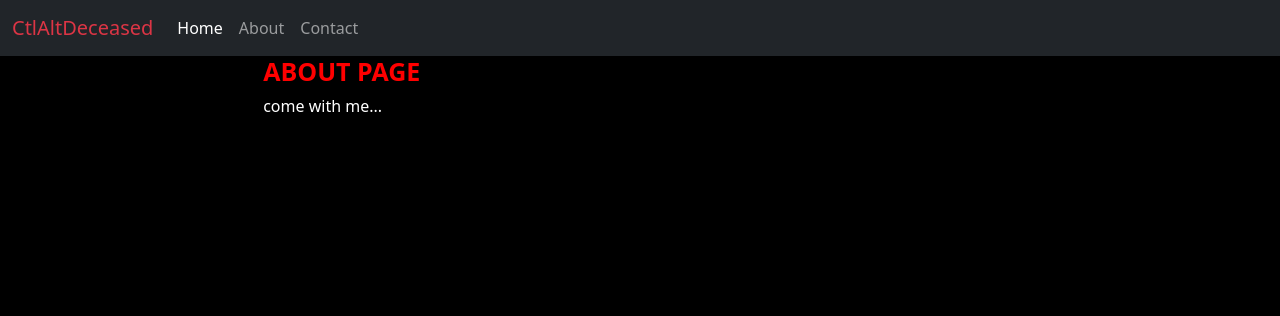
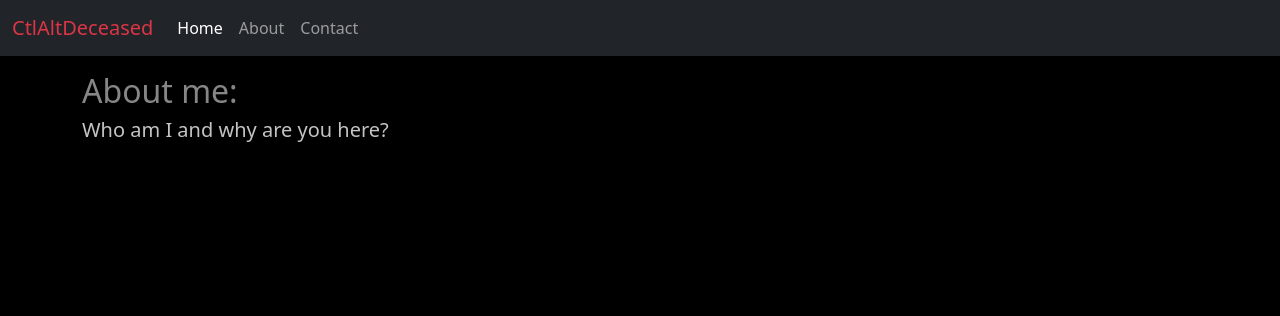
Before and after one commit to PrairieWaltz/-CtlAltDeceased-, a web app: file views/about.html in a window 1280 px wide. Shown: the top 316 px of the page. Run offline with its HTML, style and script files only (its server is not run), Linux system fonts and the light colour scheme; some libraries are stand-ins or nearby versions.

Commit message:
Styles Update

```diff
--- a/styles.css
+++ b/styles.css
@@ -33,11 +33,32 @@
 
 .post-title {
   border: 1px solid red;
-  opacity: 50%;
+  opacity: 80%;
   padding-left: 10px;
-
 }
 
 .post-title h2 {
   text-transform: uppercase;
+  color: whitesmoke;
+  opacity: 90%;
 }
+
+.post-body {
+  color: whitesmoke;
+  opacity: 90%;
+}
+
+.page-contact h2 {
+  color: whitesmoke;
+  opacity: 55%;
+}
+
+.page-contact h4 {
+  color: whitesmoke;
+  opacity: 80%;
+}
+
+.page-contact h5 {
+  color: whitesmoke;
+  opacity: 80%;
+}
--- a/views/about.html
+++ b/views/about.html
@@ -46,12 +46,10 @@
       </div>
     </nav>
 
-    <div class="container-fluid">
-      <div class="banner-card">
-        <div class="banner-text">
-          <h3>About Page</h3>
-          <a href="views/blog.html">come with me...</a>
-        </div>
+    <div class="container">
+      <div class="page-contact mt-3">
+        <h2>About me:</h2>
+        <h5>Who am I and why are you here?</h5>
       </div>
     </div>
 
```
Also changed, not shown: views/blog.html (+12 -8 lines), views/contact.html (+4 -6 lines), images/hero1.jpg (added), images/hero2.jpg (added), images/hero3.jpg (added).
